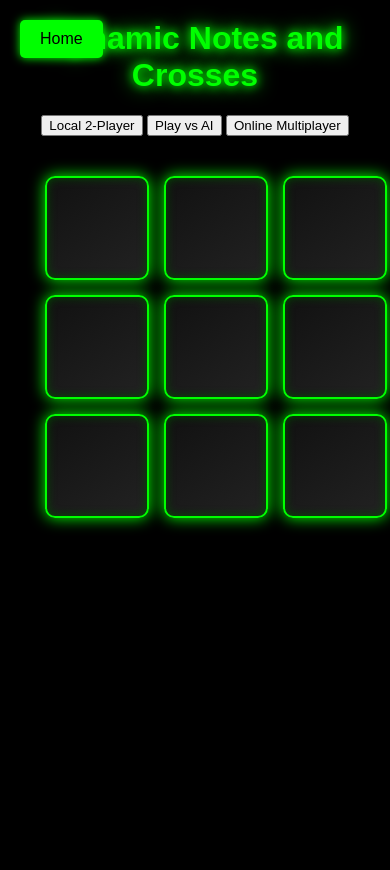
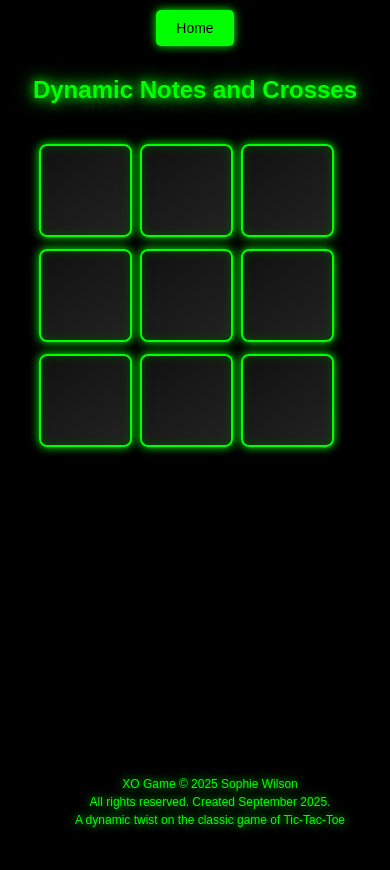
Before and after one commit to Sophie97x/DynamicNotesCrosses, a plain HTML site: page frontend/index.html in a window 390 px wide. Before the commit the page ends 844 px from the top, so only its background shows below. Drawn offline with Linux system fonts and the light colour scheme.

Commit message:
Add files via upload

```diff
--- a/frontend/index.html
+++ b/frontend/index.html
@@ -3,50 +3,99 @@
 <head>
 <meta charset="UTF-8">
 <meta name="viewport" content="width=device-width, initial-scale=1.0">
-<title>Dynamic Notes and Crosses</title>
+<title>XO</title>
+<link rel="icon" type="image/svg+xml" href="favicon.svg">
+<link rel="icon" type="image/png" href="favicon.png">
 <style>
+:root {
+  --grid-size: min(80vw, 400px);
+  --cell-size: calc(var(--grid-size) / 3.5);
+  --primary-color: #00ff00;
+  --primary-glow: 0 0 10px var(--primary-color);
+  --intense-glow: 0 0 10px var(--primary-color), 0 0 20px var(--primary-color);
+}
+
 body {
   font-family: Arial, sans-serif;
   text-align: center;
   margin: 0;
-  padding: 0;
+  padding: 0 10px;
+  padding-bottom: 60px; /* Space for footer */
+  min-height: 100vh;
   background-color: #000;
   color: #fff;
+  display: flex;
+  flex-direction: column;
+  align-items: center;
 }
+
 h1 {
   margin-top: 20px;
-  color: #00ff00;
-  text-shadow: 0 0 10px #00ff00, 0 0 20px #00ff00;
+  margin-bottom: 20px;
+  color: var(--primary-color);
+  text-shadow: var(--intense-glow);
+  font-size: clamp(24px, 5vw, 36px);
 }
+#modeSelect {
+  display: flex;
+  flex-wrap: wrap;
+  gap: 10px;
+  justify-content: center;
+  margin: 10px auto;
+  max-width: var(--grid-size);
+}
+
+#modeSelect button,
+.action-btn,
+.home-button {
+  padding: 10px 20px;
+  font-size: clamp(14px, 3vw, 16px);
+  background-color: var(--primary-color);
+  color: #000;
+  border: none;
+  border-radius: 5px;
+  cursor: pointer;
+  box-shadow: var(--primary-glow);
+  white-space: nowrap;
+  min-width: 120px;
+}
+
 .home-button {
   position: fixed;
   top: 20px;
   left: 20px;
-  padding: 10px 20px;
-  font-size: 16px;
-  background-color: #00ff00;
-  color: #000;
-  border: none;
-  border-radius: 5px;
-  cursor: pointer;
-  box-shadow: 0 0 10px #00ff00;
   z-index: 1000;
+  min-width: unset;
 }
-.home-button:hover {
+
+@media (max-width: 600px) {
+  .home-button {
+    position: static;
+    margin: 10px auto;
+  }
+}
+
+.home-button:hover,
+#modeSelect button:hover,
+.action-btn:hover {
   background-color: #004d00;
   color: #fff;
 }
+
 .room-buttons {
   display: flex;
+  flex-wrap: wrap;
   gap: 10px;
   justify-content: center;
   margin: 10px;
 }
+
 .room-join-container {
   display: none;
   gap: 10px;
   justify-content: center;
   margin: 10px;
+  flex-wrap: wrap;
 }
 .room-code-input {
   padding: 10px;
@@ -84,26 +133,27 @@ h1 {
 }
 .grid {
   display: grid;
-  grid-template-columns: repeat(3, 1fr);
-  gap: 15px;
-  margin: 40px auto;
-  width: 300px;
+  grid-template-columns: repeat(3, var(--cell-size));
+  gap: min(15px, 3vw);
+  margin: 20px auto;
+  width: var(--grid-size);
 }
+
 .cell {
-  width: 100px;
-  height: 100px;
+  width: var(--cell-size);
+  height: var(--cell-size);
   background: linear-gradient(145deg, #111, #222);
-  border: 2px solid #00ff00;
-  border-radius: 10px;
+  border: 2px solid var(--primary-color);
+  border-radius: min(10px, 2vw);
   display: flex;
   justify-content: center;
   align-items: center;
-  font-size: 40px;
+  font-size: clamp(24px, 8vw, 40px);
   font-weight: bold;
-  color: #00ff00;
-  text-shadow: 0 0 10px #00ff00, 0 0 20px #00ff00;
+  color: var(--primary-color);
+  text-shadow: var(--intense-glow);
   cursor: pointer;
-  box-shadow: 0 0 15px #00ff00, inset 0 0 10px #004d00;
+  box-shadow: var(--primary-glow), inset 0 0 10px #004d00;
   transition: all 0.3s ease;
 }
 .cell:hover {
@@ -151,6 +201,21 @@ h1 {
 .win-screen button:hover {
   background-color: #004d00;
   color: #fff;
+}
+.footer {
+  position: fixed;
+  bottom: 0;
+  left: 0;
+  width: 100%;
+  padding: 15px;
+  background-color: rgba(0, 0, 0, 0.9);
+  color: var(--primary-color);
+  text-align: center;
+  font-size: clamp(12px, 2.5vw, 14px);
+  text-shadow: var(--primary-glow);
+  backdrop-filter: blur(5px);
+  z-index: 1000;
+  line-height: 1.5;
 }
 </style>
 </head>
@@ -278,15 +343,46 @@ function setupAIGame(difficulty) {
 
 function setupOnlineGame() {
     resetGame();
-    // Connect to WebSocket
+
+    // Clean up any existing socket
+    if (socket) {
+        socket.close();
+        socket = null;
+    }
+
+    // Connect to WebSocket with Safari compatibility
     const wsUrl = `${window.location.origin.replace(/^http/, 'ws')}/ws`;
     console.log('Connecting to WebSocket at:', wsUrl);
-    // Add error handling for connection issues
+
+    // Add connection timeout
+    const connectTimeout = setTimeout(() => {
+        console.error('WebSocket connection timed out');
+        roomInfo.textContent = 'Connection timed out. Please try again.';
+    }, 5000);
+
     try {
         socket = new WebSocket(wsUrl);
+
+        // Force binary type to arraybuffer for Safari compatibility
+        socket.binaryType = 'arraybuffer';
+
+        // Add error handling for connection issues
+        socket.addEventListener('error', (error) => {
+            console.error('WebSocket error:', error);
+            roomInfo.textContent = 'Connection error. Please try again.';
+            clearTimeout(connectTimeout);
+        });
+
+        socket.addEventListener('open', () => {
+            clearTimeout(connectTimeout);
+            console.log('WebSocket connected successfully');
+            roomInfo.textContent = 'Connected to server';
+        });
+
     } catch (err) {
-        console.error('WebSocket connection failed:', err);
+        console.error('WebSocket creation failed:', err);
         roomInfo.textContent = 'Failed to connect to game server. Please try again.';
+        clearTimeout(connectTimeout);
     }
 
     socket.onopen = () => {
@@ -652,19 +748,34 @@ function showJoinRoom() {
 }
 
 function joinRoom() {
-    const roomCode = document.getElementById('roomCodeInput').value.trim();
+    const roomCode = document.getElementById('roomCodeInput').value.trim().toUpperCase();
     if (!roomCode) {
         alert('Please enter a room code');
         return;
     }
     if (socket && socket.readyState === WebSocket.OPEN) {
+        // Remove any existing click handlers
+        cells.forEach(cell => {
+            cell.removeEventListener('click', handleOnlineMove);
+            cell.removeEventListener('click', handleLocalMove);
+            cell.removeEventListener('click', handlePlayerVsAIMove);
+        });
+
+        // Reset the game state
+        resetGame();
+
+        // Send join request
         socket.send(JSON.stringify({
             type: 'joinRoom',
             roomCode: roomCode
         }));
+
+        // Update UI
         document.getElementById('roomCodeInput').value = '';
         document.getElementById('joinRoomPanel').style.display = 'none';
         queueInfo.textContent = 'Joining room...';
+
+        // Add click handlers for online play
         cells.forEach(cell => cell.addEventListener('click', handleOnlineMove));
     }
 }
@@ -687,6 +798,16 @@ function restartGame() {
         socket = null;
     }
 }
+
+// Start in local 2-player mode
+window.onload = function() {
+    selectMode('local');
+};
 </script>
+<div class="footer">
+    XO Game © 2025 Sophie Wilson<br>
+    All rights reserved. Created September 2025.<br>
+    A dynamic twist on the classic game of Tic-Tac-Toe
+</div>
 </body>
 </html>
```
Also changed, not shown: frontend/favicon.svg (added).
